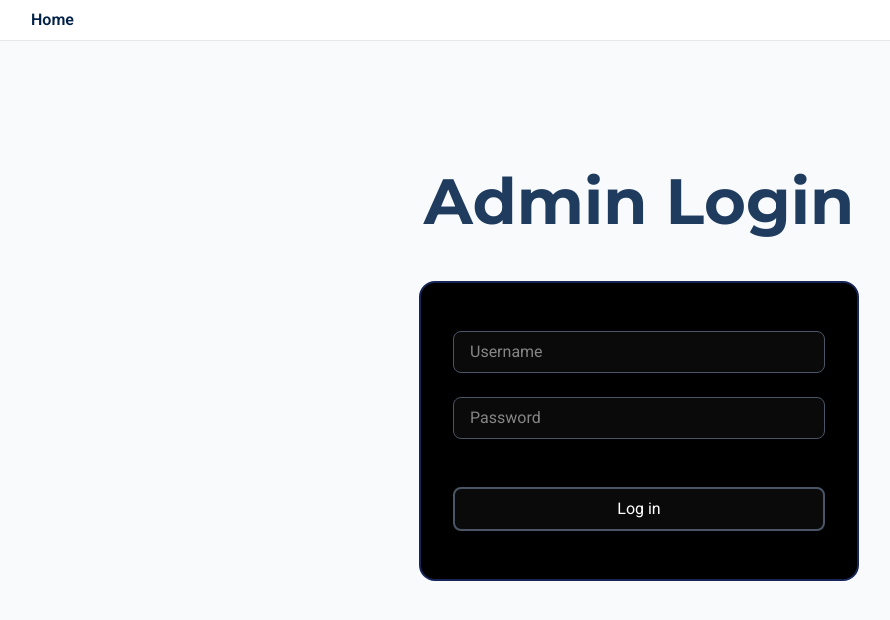
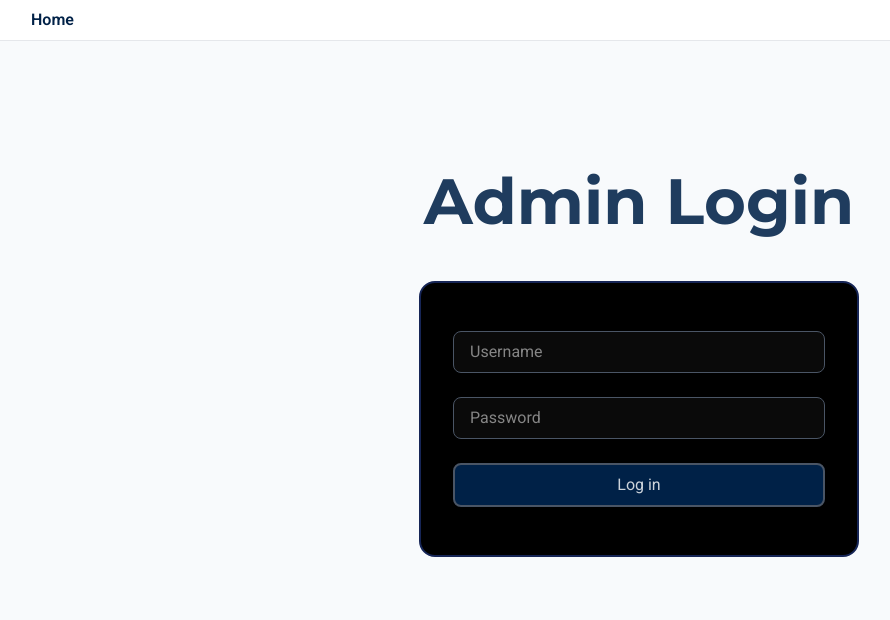
Before and after one commit to virendraxd/institute-website, a React (Vite) app in the folder client/: page /admin in a window 1280 px wide. Shown: the top 620 px of the page, without its empty margins (1-891 px from the left). Built offline with nearby package versions, Linux system fonts and the light colour scheme; a web font is replaced by a local one.

Commit message:
improved validation

```diff
--- a/client/package.json
+++ b/client/package.json
@@ -17,6 +17,7 @@
     "react-icons": "^5.6.0",
     "react-intersection-observer": "^10.0.3",
     "react-router-dom": "^7.17.0",
+    "sonner": "^2.0.7",
     "vite-plugin-sitemap": "^0.8.2"
   },
   "devDependencies": {
--- a/client/src/App.jsx
+++ b/client/src/App.jsx
@@ -6,13 +6,15 @@ import Home from './pages/Home'
 import AdminLogin from './pages/admin/AdminLogin'
 import Leads from './pages/admin/Leads'
 import ProtectedRoute from './components/admin/ProtectedRoute'
-
+import { Toaster } from "sonner";
 
 function App() {
 
   return (
     <>
       <BrowserRouter>
+        <Toaster richColors />
+
         <Routes>
           <Route path="/" element={<Home />} />
 
--- a/client/src/pages/admin/AdminLogin.jsx
+++ b/client/src/pages/admin/AdminLogin.jsx
@@ -2,14 +2,21 @@ import React from 'react'
 import { data, useNavigate } from 'react-router-dom'
 import { useState } from 'react'
 import Navbar from '../../components/admin/Header'
+import { toast } from "sonner";
 
 function AdminLogin() {
     const navigate = useNavigate();
 
     const [username, setUsername] = useState("");
     const [password, setPassword] = useState("");
+    const [loading, setLoading] = useState(false);
+    const isDisabled = !username || !password;
 
-    const handleLogin = async () => {
+    const handleLogin = async (e) => {
+        e.preventDefault();
+
+        setLoading(true);
+
         try {
             const res = await fetch(`${import.meta.env.VITE_API_URL}/api/auth/login`,
                 {
@@ -18,7 +25,7 @@ function AdminLogin() {
                         "Content-Type": "application/json",
                     },
                     body: JSON.stringify({
-                        username,
+                        username: username.trim(),
                         password,
                     }),
                 }
@@ -31,15 +38,17 @@ function AdminLogin() {
             }
 
             localStorage.setItem("token", data.token);
-
+            toast.success("Welcome back!");
             navigate("/admin/leads");
         } catch (err) {
-            alert(err.message);
+            toast.error(err.message || "Login failed");
+        } finally {
+            setLoading(false);
         }
     };
 
     return (
-        <>
+        <div>
             <Navbar />
 
             <section className="section-padding bg-(--bg-secondary) flex flex-col items-center justify-center">
@@ -48,35 +57,42 @@ function AdminLogin() {
 
                 <div className="flex flex-col justify-between items-center sm:w-110 gap-10 sm:gap-12 border-2 rounded-2xl border-blue-950 bg-black px-6 sm:px-8 py-10 sm:py-12">
 
-                    <div className="space-y-6">
+                    <form className="space-y-6"
+                        onSubmit={handleLogin}>
 
                         <input
                             type="text"
                             placeholder="Username"
                             value={username}
+                            autoComplete="username"
                             maxLength={50}
                             onChange={(e) => setUsername(e.target.value)}
                             className="border rounded-lg px-4 py-2 bg-[#0A0A0A] border-gray-600 text-white w-full"
                         />
 
                         <input
-                            type="text"
+                            type="password"
                             placeholder="Password"
                             value={password}
+                            autoComplete="current-password"
                             maxLength={100}
                             onChange={(e) => setPassword(e.target.value)}
                             className="border rounded-lg px-4 py-2 bg-[#0A0A0A] border-gray-600 text-white w-full"
                         />
-                    </div>
 
-                    <button
-                        onClick={handleLogin} className="border-2 rounded-lg px-4 py-2 bg-[#0A0A0A] border-gray-600 text-white hover:text-white/80 w-full cursor-pointer"
-                    >
-                        Log in
-                    </button>
+                        <button
+                            disabled={loading || isDisabled}
+                            type="submit"
+                            className={`border-2 rounded-lg px-4 py-2 bg-(--primary-accent) border-gray-600 text-white w-full
+                            ${isDisabled ? "cursor-not-allowed text-white/80" : "hover:text-white cursor-pointer"}
+                            `}
+                        >
+                            {loading ? "Logging in..." : "Log in"}
+                        </button>
+                    </form >
                 </div>
             </section>
-        </>
+        </div>
     )
 }
 
```
Also changed, not shown: 2 other files (tests, documents, lock files or other folders).
